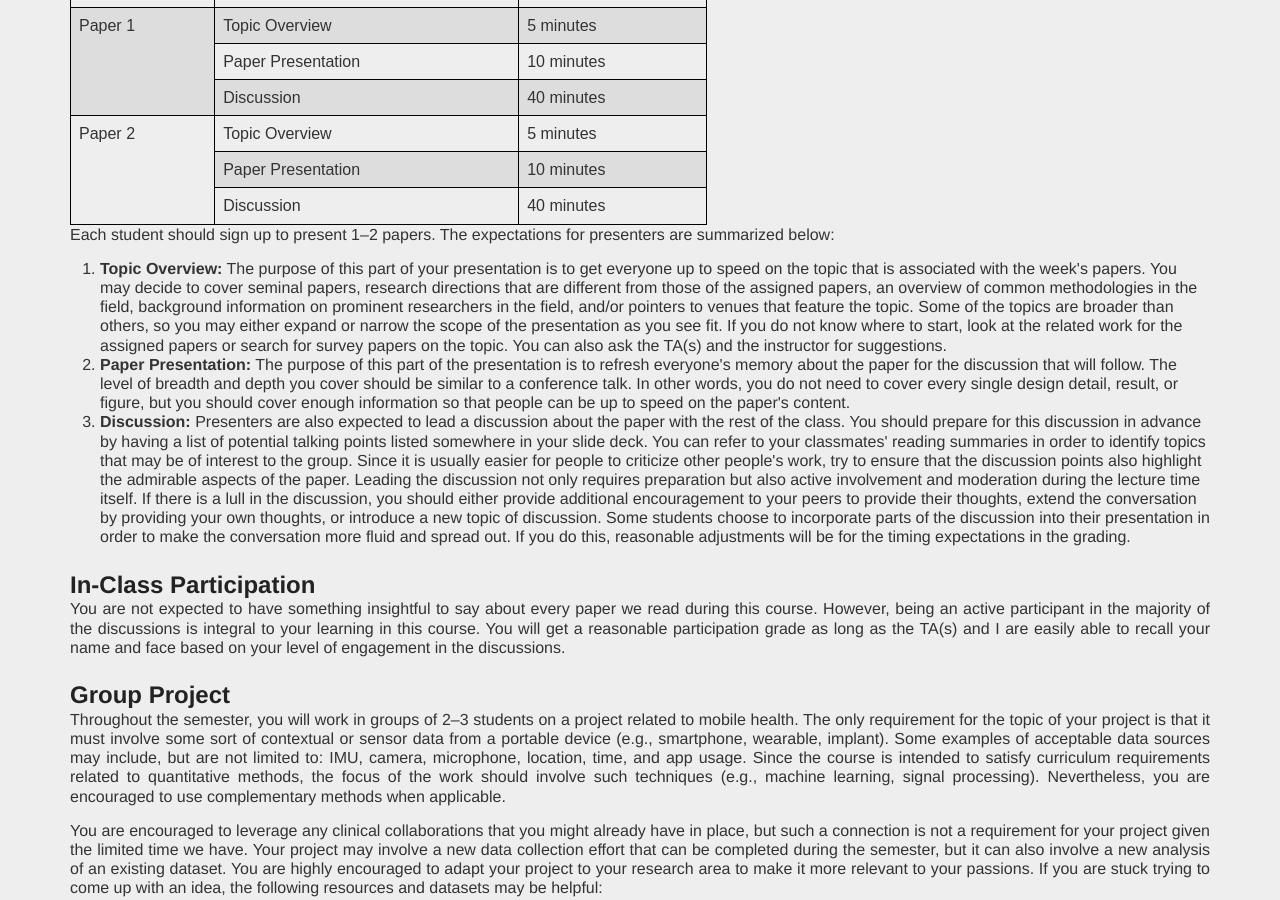
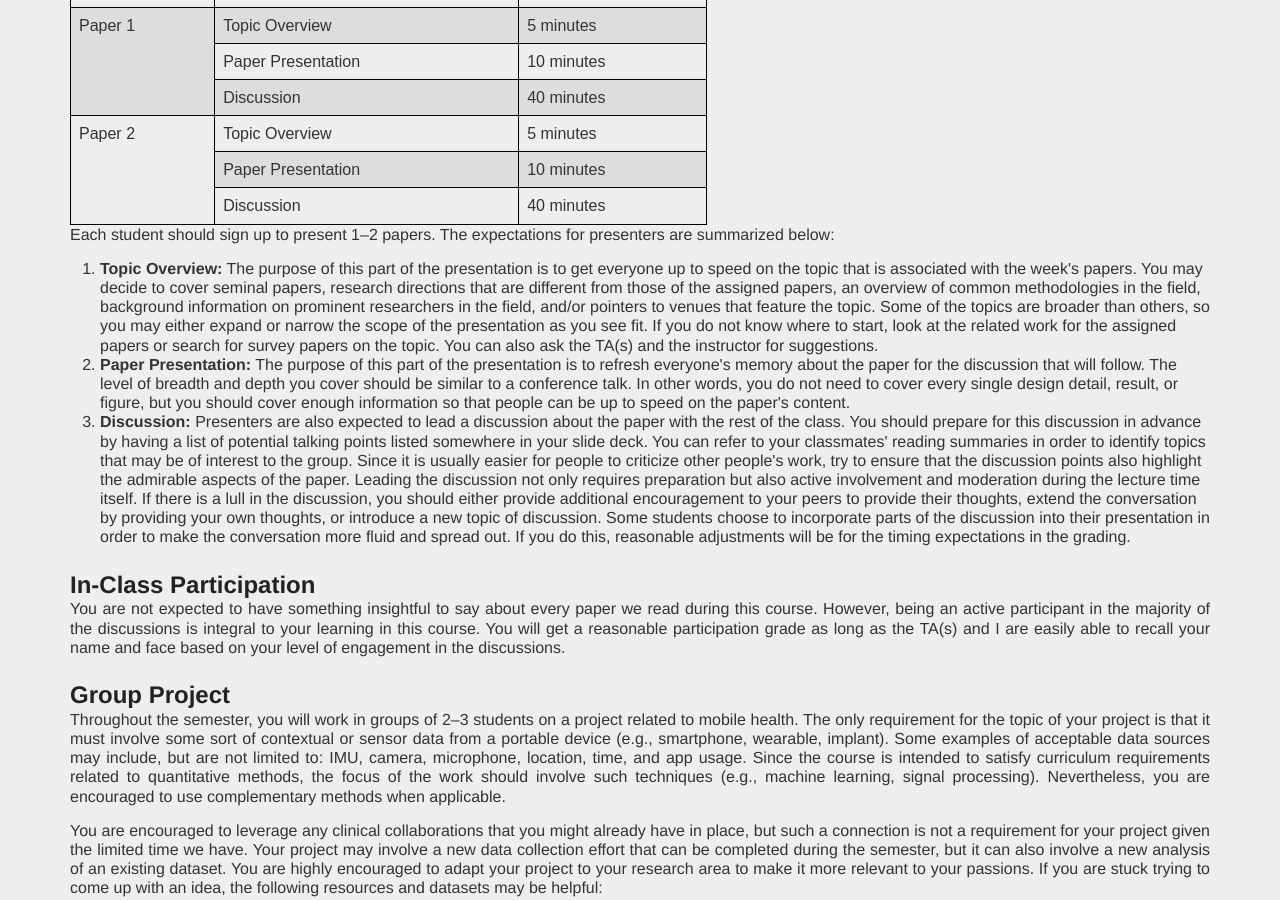
Before and after one commit to mariakakis/mhealth-course, a Jekyll site: the page built from syllabus/index.html, in a window 1280 px wide and 900 px high, scrolled down 874 px. Built offline with Jekyll 4.4.1, drawn with Linux system fonts in a browser that asks for light colours; some web fonts are replaced.

Commit message:
updating syllabus and camera paper

```diff
--- a/syllabus/index.html
+++ b/syllabus/index.html
@@ -115,7 +115,7 @@ Each student should sign up to present 1&ndash;2 papers. The expectations for pr
 </p>
 
 <ol>
-  <li><b>Topic Overview:</b> The purpose of this part of your presentation is to get everyone up to speed on the topic that is associated with the week's papers. You may decide to cover seminal papers, research directions that are different from those of the assigned papers, an overview of common methodologies in the field, background information on prominent researchers in the field, and/or pointers to venues that feature the topic. Some of the topics are broader than others, so you may either expand or narrow the scope of the presentation as you see fit. If you do not know where to start, look at the related work for the assigned papers or search for survey papers on the topic. You can also ask the TA(s) and the instructor for suggestions.</li>
+  <li><b>Topic Overview:</b> The purpose of this part of the presentation is to get everyone up to speed on the topic that is associated with the week's papers. You may decide to cover seminal papers, research directions that are different from those of the assigned papers, an overview of common methodologies in the field, background information on prominent researchers in the field, and/or pointers to venues that feature the topic. Some of the topics are broader than others, so you may either expand or narrow the scope of the presentation as you see fit. If you do not know where to start, look at the related work for the assigned papers or search for survey papers on the topic. You can also ask the TA(s) and the instructor for suggestions.</li>
   <li><b>Paper Presentation:</b> The purpose of this part of the presentation is to refresh everyone's memory about the paper for the discussion that will follow. The level of breadth and depth you cover should be similar to a conference talk. In other words, you do not need to cover every single design detail, result, or figure, but you should cover enough information so that people can be up to speed on the paper's content.</li>
   <li><b>Discussion:</b> Presenters are also expected to lead a discussion about the paper with the rest of the class. You should prepare for this discussion in advance by having a list of potential talking points listed somewhere in your slide deck. You can refer to your classmates' reading summaries in order to identify topics that may be of interest to the group. Since it is usually easier for people to criticize other people's work, try to ensure that the discussion points also highlight the admirable aspects of the paper. Leading the discussion not only requires preparation but also active involvement and moderation during the lecture time itself. If there is a lull in the discussion, you should either provide additional encouragement to your peers to provide their thoughts, extend the conversation by providing your own thoughts, or introduce a new topic of discussion. Some students choose to incorporate parts of the discussion into their presentation in order to make the conversation more fluid and spread out. If you do this, reasonable adjustments will be for the timing expectations in the grading.</li>
 </ol>
```
